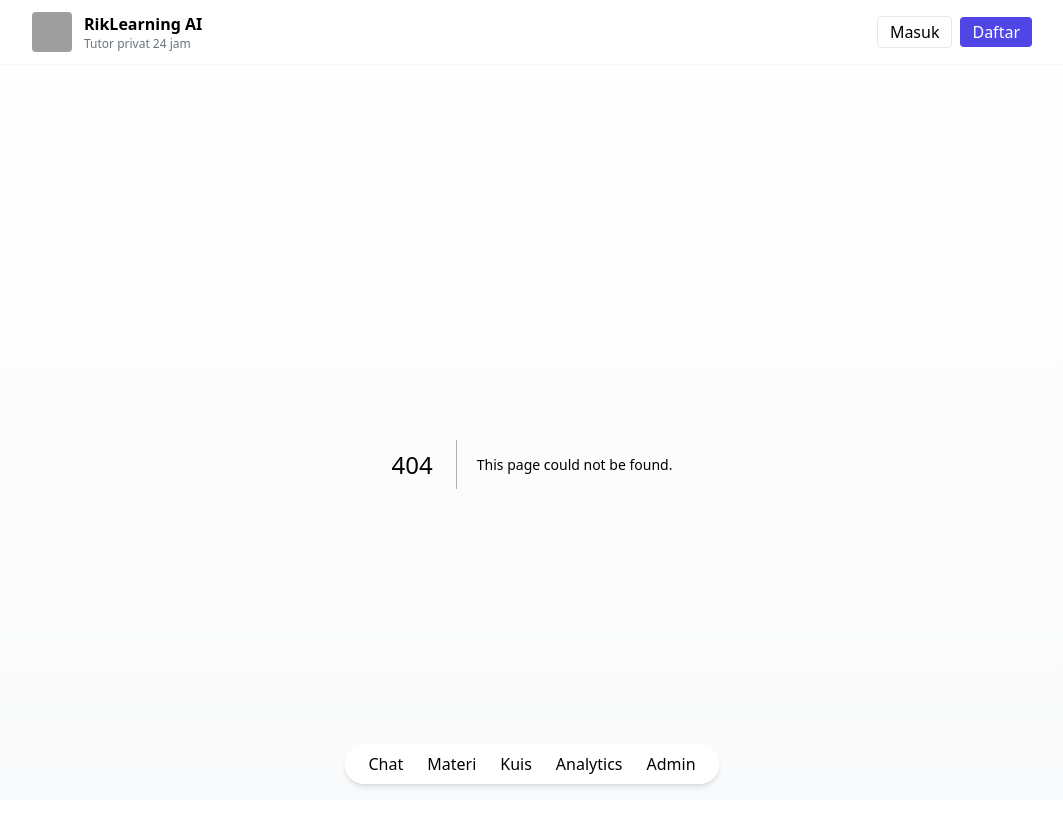
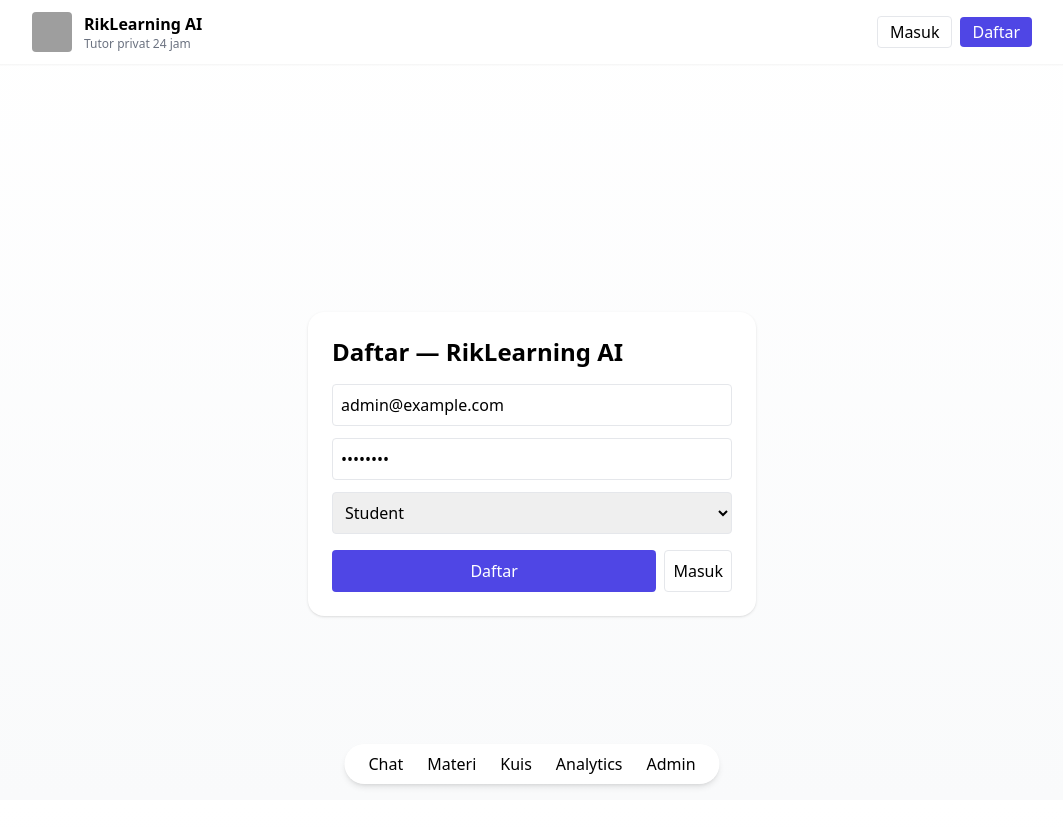
Before and after one commit to RikChat/RikLearningAI, a Next.js app: page /register in a window 1280 px wide. Before the commit this address had no page. Shown: the top 828 px of the page, without its empty margins (108-1171 px from the left). Built offline with nearby package versions, Linux system fonts and the light colour scheme; grey boxes are pictures that could not be loaded.

Commit message:
Create registration page with form handling

```diff
--- /dev/null
+++ b/app/register/page.tsx
@@ -0,0 +1,40 @@
+'use client'
+import { useState } from 'react'
+import axios from 'axios'
+import { useRouter } from 'next/navigation'
+
+export default function RegisterPage(){
+  const [email,setEmail]=useState('admin@example.com')
+  const [password,setPassword]=useState('password')
+  const [role,setRole]=useState('student')
+  const [loading,setLoading]=useState(false)
+  const [err,setErr]=useState('')
+  const router = useRouter()
+  async function reg(){
+    setLoading(true); setErr('')
+    try {
+      await axios.post('/api/auth/register', { email, password, role })
+      router.push('/')
+    } catch (e:any) {
+      setErr(e.response?.data?.error || 'Gagal')
+    } finally { setLoading(false) }
+  }
+  return (
+    <div className="min-h-screen flex items-center justify-center p-6">
+      <div className="w-full max-w-md bg-white rounded-2xl p-6 shadow">
+        <h1 className="text-2xl font-bold">Daftar — RikLearning AI</h1>
+        <input className="w-full mt-4 p-2 border rounded" placeholder="Email" value={email} onChange={e=>setEmail(e.target.value)} />
+        <input className="w-full mt-3 p-2 border rounded" placeholder="Password" type="password" value={password} onChange={e=>setPassword(e.target.value)} />
+        <select className="w-full mt-3 p-2 border rounded" value={role} onChange={e=>setRole(e.target.value)}>
+          <option value="student">Student</option>
+          <option value="admin">Admin</option>
+        </select>
+        {err && <div className="text-red-600 mt-2">{err}</div>}
+        <div className="flex gap-2 mt-4">
+          <button onClick={reg} disabled={loading} className="flex-1 bg-indigo-600 text-white p-2 rounded">Daftar</button>
+          <a href="/login" className="p-2 border rounded">Masuk</a>
+        </div>
+      </div>
+    </div>
+  )
+}
```
